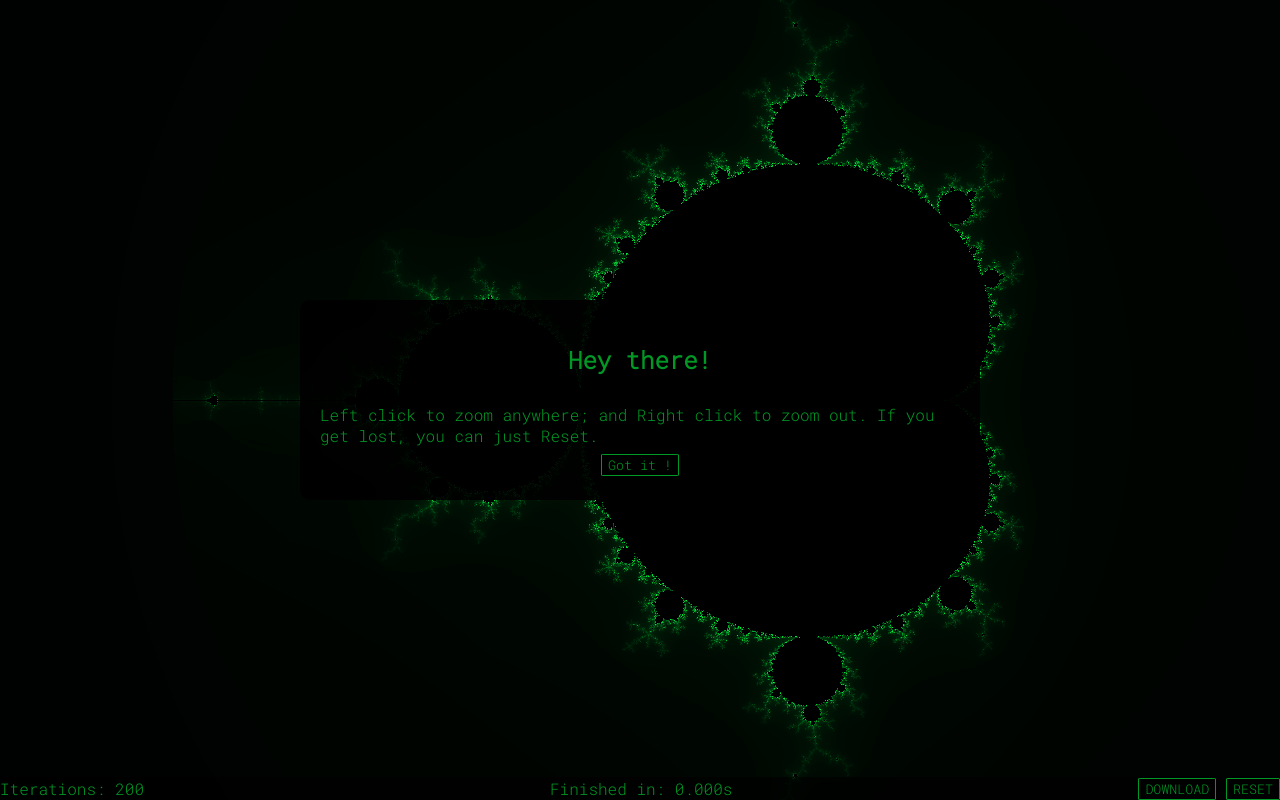
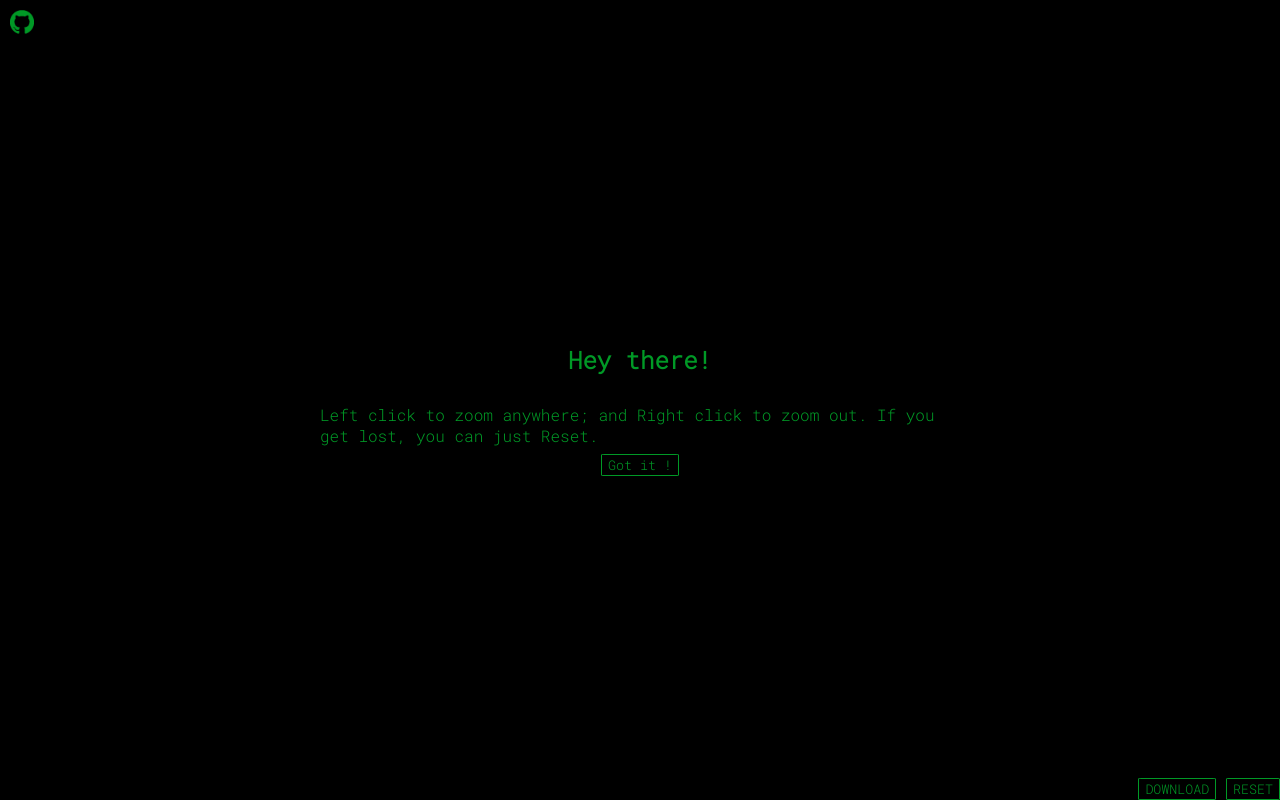
Before and after one commit to yzdbg/mandelbrotExplorer, a website: page index.html in a window 1280 px wide. Drawn offline with Linux system fonts and the light colour scheme.

Commit message:
happy monday _ bleh _

```diff
--- a/index.html
+++ b/index.html
@@ -62,6 +62,20 @@
             border-radius: 10px;
             transition: opacity 0.3s ease-out;
         }
+        #logo{
+            position: fixed;
+            top:0;
+            left:0;
+            margin: 10px;
+            width: 3vh;
+            height: 3vh;
+        }
+        img{
+            width: 100%;
+            height: 100%;
+            max-width: 50px;
+            max-height: 50px;
+        }
     </style>
 </head>
 <body>
@@ -83,6 +97,10 @@
         If you get lost, you can just Reset.
         <button onclick="dismiss()">Got it !</button>
     </div>
+    <div title="Star me !" id="logo">
+        <a target="_blank" href="https://github.com/yzdbg/mandelbrotExplorer"><img src="./assets/gh.png" alt="Github logo"></a>
+
+    </div>
     <script src="index.js"></script>
     <a id="link"></a>
 </body>
--- a/index.js
+++ b/index.js
@@ -214,13 +214,16 @@ function getMousePos(canvas, evt) {
         y: evt.clientY - rect.top
     };
 }
-canvas.addEventListener("click", lcHandler, false);
-canvas.addEventListener("contextmenu", rcHandler, false);
 
 let dismiss = function(){
     let card = document.getElementById("help")
     card.style.opacity = 0;
-    setTimeout(()=>card.style.visibility = "hidden",300)
+    setTimeout(()=>{
+
+    card.style.visibility = "hidden",300
+    canvas.addEventListener("click", lcHandler, false);
+    canvas.addEventListener("contextmenu", rcHandler, false);
+
+    init()
+    })
 }
-
-init()
```
Also changed, not shown: assets/gh.png (added), 1 other file.
